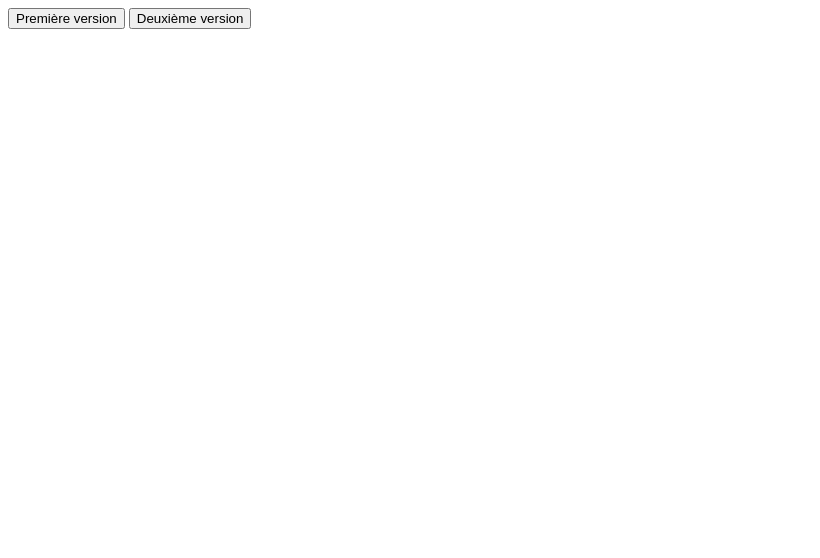
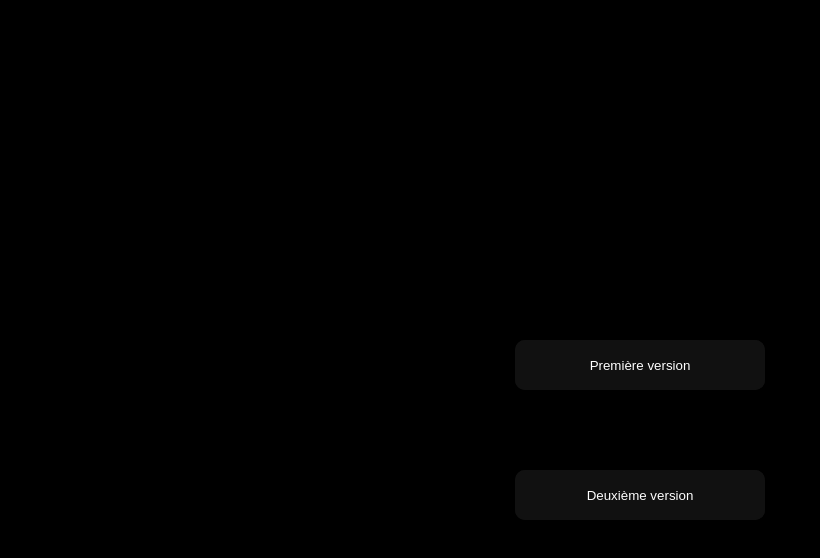
Before and after one commit to AbdulllahObad/Projet-infoL2, a plain HTML site: page projetL2 S4/index.html in a window 1280 px wide. Shown: the whole page, without its empty margins (0-820 px from the left). Drawn offline with Linux system fonts and the light colour scheme.

Commit message:
dossier css
dosssier css

```diff
--- a/projetL2 S4/index.html
+++ b/projetL2 S4/index.html
@@ -6,7 +6,7 @@
     <meta http-equiv="X-UA-Compatible" content="IE=edge">
     <meta name="viewport" content="width=device-width, initial-scale=1.0">
     <!-- LINK CSS -->
-    <link rel="stylesheet" href="CSS/main.css"></a>
+    <link rel="stylesheet" href="css.css"></a>
 
     <title>Document</title>
 </head>
--- a/projetL2 S4/js/main.js
+++ b/projetL2 S4/js/main.js
@@ -1,5 +1,5 @@
 $(document).ready(function(){
 
-
+    console.log(json.jeu1);
 
 });
```
Also changed, not shown: projetL2 S4/jeu.html (+1 -0 lines).
